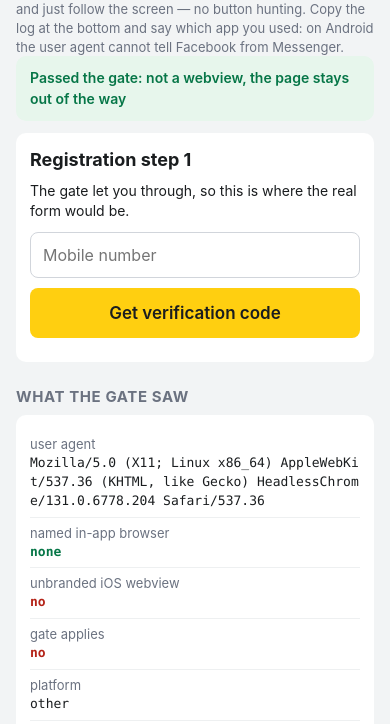
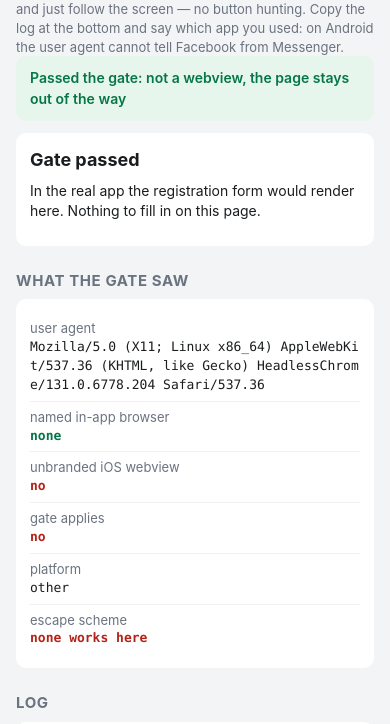
Before and after one commit to sergejsd-sf/in-app-browser-test, a plain HTML site: page flow.html in a window 390 px wide. Shown: the part 70-794 px from the top of the page. Drawn offline with Linux system fonts and the light colour scheme.

Commit message:
drop the mock phone field, a diagnostic page should ask for nothing

```diff
--- a/flow.html
+++ b/flow.html
@@ -54,7 +54,7 @@
     color: #1a1d1f;
   }
   textarea { height: 220px; white-space: pre; }
-  .fake-field { font-family: inherit; margin-bottom: 10px; }
+
   .video { display: block; width: 100%; height: 200px; margin: 10px 0 0; border-radius: 8px; background: #111; object-fit: cover; }
   #log { font-size: 14px; }
   .note { font-size: 13px; color: #6b7280; margin: 6px 0 0; }
@@ -87,10 +87,8 @@
 </div>
 
 <div class="card hidden" id="screenForm">
-  <h3>Registration step 1</h3>
-  <p class="hint">The gate let you through, so this is where the real form would be.</p>
-  <input class="fake-field" placeholder="Mobile number" inputmode="numeric">
-  <button>Get verification code</button>
+  <h3>Gate passed</h3>
+  <p class="hint">In the real app the registration form would render here. Nothing to fill in on this page.</p>
   <video id="video" class="video hidden" autoplay playsinline muted></video>
   <p class="note" id="videoNote"></p>
 </div>
@@ -109,7 +107,7 @@
 (function () {
   'use strict';
 
-  var BUILD = 1;
+  var BUILD = 2;
   var CAMERA_TIMEOUT_MS = 8000;
   var LEAVE_WATCHDOG_MS = 1500;
 
```
